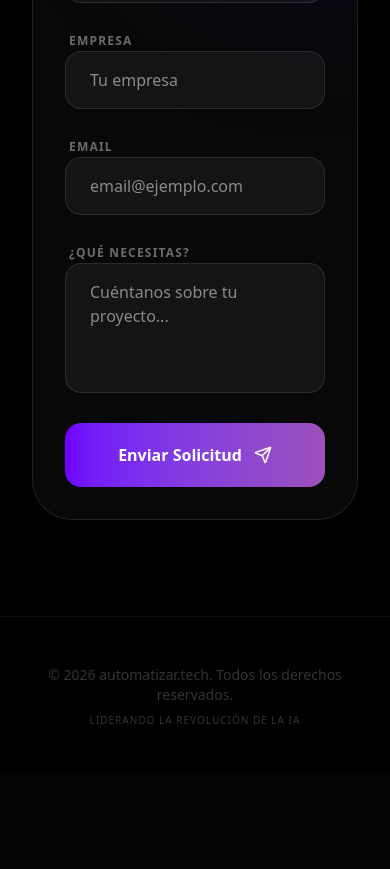
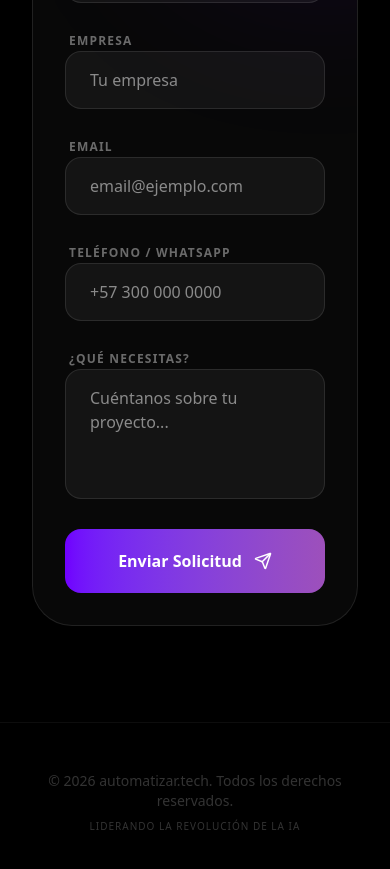
Before and after one commit to karen782525-rgb/automatizar-tech, a Next.js app: page / in a window 390 px wide. Shown: the part 1540-2409 px from the top of the page. Before the commit the page ends 2315 px from the top, so only its background shows below. Built offline with nearby package versions, Linux system fonts and the light colour scheme; no server answers; the database is empty.

Commit message:
Feature: Add phone field and n8n connection to contact form

```diff
--- a/src/components/ContactForm.tsx
+++ b/src/components/ContactForm.tsx
@@ -10,6 +10,7 @@ const ContactForm = () => {
     name: '',
     company: '',
     email: '',
+    phone: '',
     need: '',
   });
   const [loading, setLoading] = useState(false);
@@ -19,17 +20,29 @@ const ContactForm = () => {
     e.preventDefault();
     setLoading(true);
 
-    const { error } = await supabase
+    try {
+      // 1. Guardar en Supabase
+      const { error: supabaseError } = await supabase
         .from('leads')
         .insert([formData]);
 
-    if (!error) {
+      if (supabaseError) throw supabaseError;
+
+      // 2. Enviar a n8n
+      await fetch('https://paneln8n.automatizar.tech/form/b36a9e47-1f38-4b4a-a523-c6c654abd18d', {
+        method: 'POST',
+        headers: { 'Content-Type': 'application/json' },
+        body: JSON.stringify(formData),
+      });
+
       setSubmitted(true);
-      setFormData({ name: '', company: '', email: '', need: '' });
-    } else {
-      alert('Error al enviar el formulario. Intenta de nuevo.');
+      setFormData({ name: '', company: '', email: '', phone: '', need: '' });
+    } catch (err) {
+      console.error(err);
+      alert('Hubo un problema al enviar el formulario. Por favor, intenta de nuevo.');
+    } finally {
+      setLoading(false);
     }
-    setLoading(false);
   };
 
   return (
@@ -85,6 +98,7 @@ const ContactForm = () => {
                 </div>
               </div>
 
+              <div className="grid grid-cols-1 md:grid-cols-2 gap-6">
                 <div className="space-y-2">
                   <label className="text-xs font-bold text-white/40 uppercase tracking-widest ml-1">Email</label>
                   <input
@@ -95,6 +109,18 @@ const ContactForm = () => {
                     value={formData.email}
                     onChange={(e) => setFormData({ ...formData, email: e.target.value })}
                   />
+                </div>
+                <div className="space-y-2">
+                  <label className="text-xs font-bold text-white/40 uppercase tracking-widest ml-1">Teléfono / WhatsApp</label>
+                  <input
+                    required
+                    type="tel"
+                    placeholder="+57 300 000 0000"
+                    className="w-full bg-white/5 border border-white/10 rounded-2xl px-6 py-4 focus:outline-none focus:border-accent-cyan transition-colors"
+                    value={formData.phone}
+                    onChange={(e) => setFormData({ ...formData, phone: e.target.value })}
+                  />
+                </div>
               </div>
 
               <div className="space-y-2">
```
Lines whose indentation alone changed are shown as unchanged.
